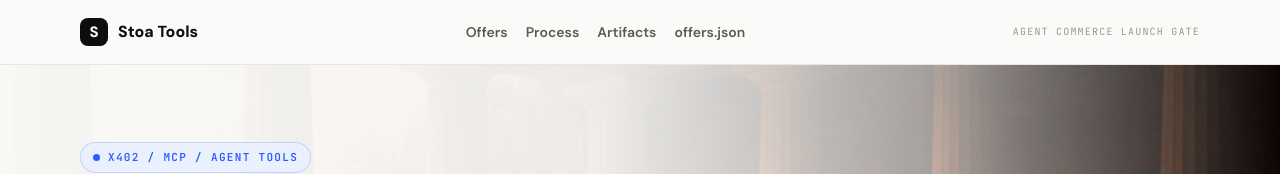
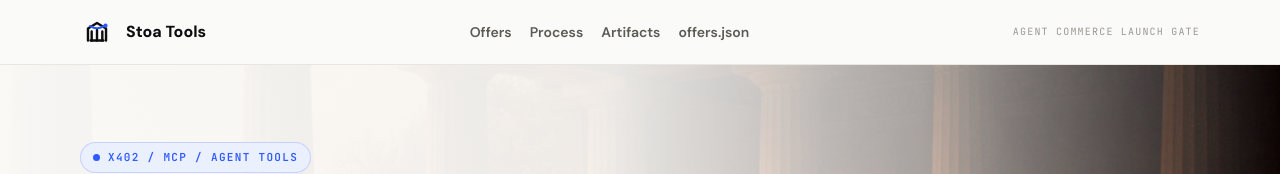
Before and after one commit to x402-stoa/mcp-launch-review, a plain HTML site: page index.html in a window 1280 px wide. Shown: the top 174 px of the page. Drawn offline with Linux system fonts and the light colour scheme.

Commit message:
Add Stoa gate brand mark

```diff
--- a/index.html
+++ b/index.html
@@ -17,6 +17,7 @@
     <meta property="og:image" content="https://stoa.tools/stoa-x402-mcp-launch-review/assets/stoa-x-header-v2.png">
     <meta name="twitter:card" content="summary_large_image">
     <link rel="sitemap" type="application/xml" href="https://stoa.tools/sitemap.xml">
+    <link rel="icon" type="image/svg+xml" href="assets/stoa-mark.svg">
     <link rel="alternate" type="text/plain" href="https://stoa.tools/llms.txt" title="LLMs text">
     <link rel="alternate" type="application/json" href="https://stoa.tools/offers.json" title="Stoa offers">
     <script type="application/ld+json">
@@ -179,22 +180,16 @@
       .brand {
         display: inline-flex;
         align-items: center;
-        gap: 10px;
+        gap: 12px;
         color: var(--ink);
         text-decoration: none;
         font-weight: 800;
       }
 
       .brand-mark {
-        width: 28px;
-        height: 28px;
-        border-radius: 8px;
-        background: var(--ink);
-        display: grid;
-        place-items: center;
-        color: var(--chalk);
-        font-size: 15px;
-        line-height: 1;
+        width: 34px;
+        height: 34px;
+        display: block;
       }
 
       .nav-links {
@@ -655,7 +650,7 @@
     <nav class="site-nav" aria-label="Primary navigation">
       <div class="nav-inner">
         <a class="brand" href="/">
-          <span class="brand-mark" aria-hidden="true">S</span>
+          <img class="brand-mark" src="assets/stoa-mark.svg" alt="" aria-hidden="true">
           <span>Stoa Tools</span>
         </a>
         <div class="nav-links">
```
Also changed, not shown: assets/stoa-mark.svg (added).
